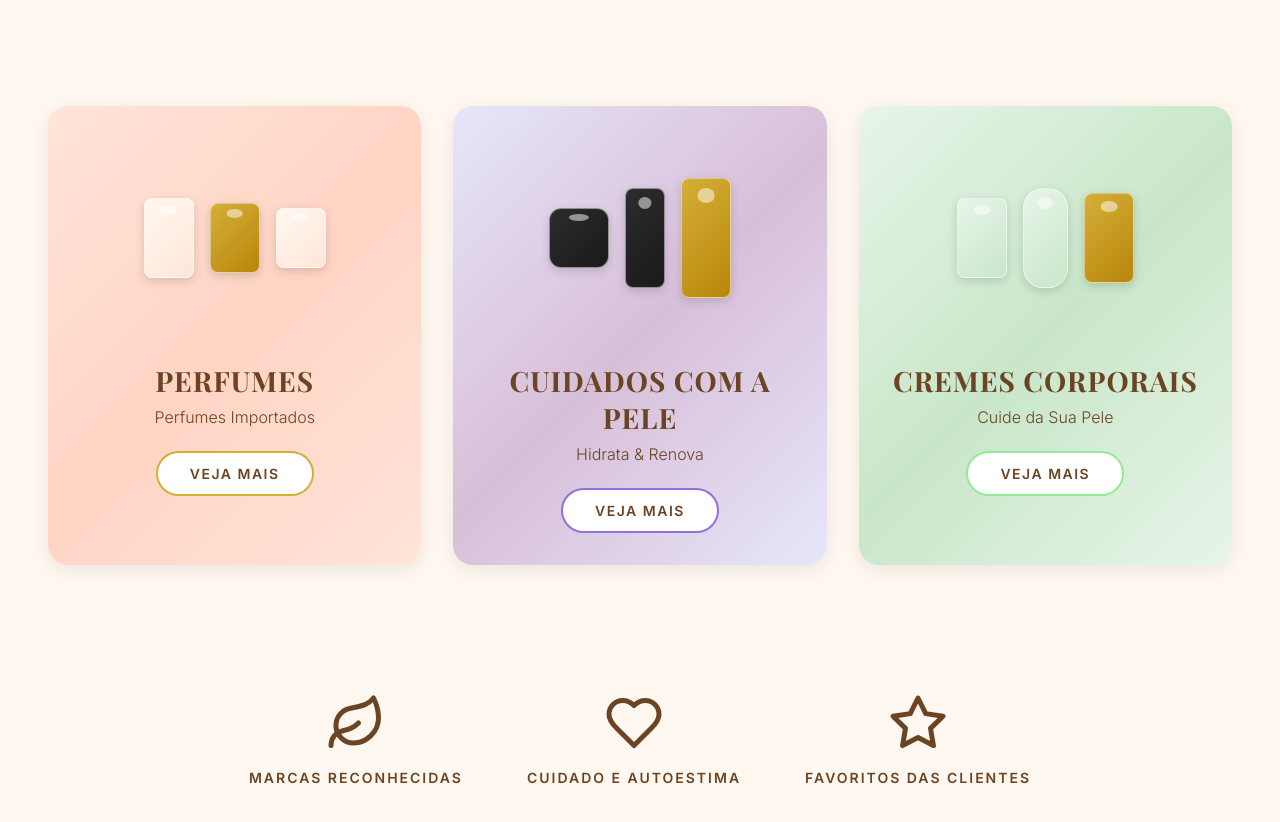
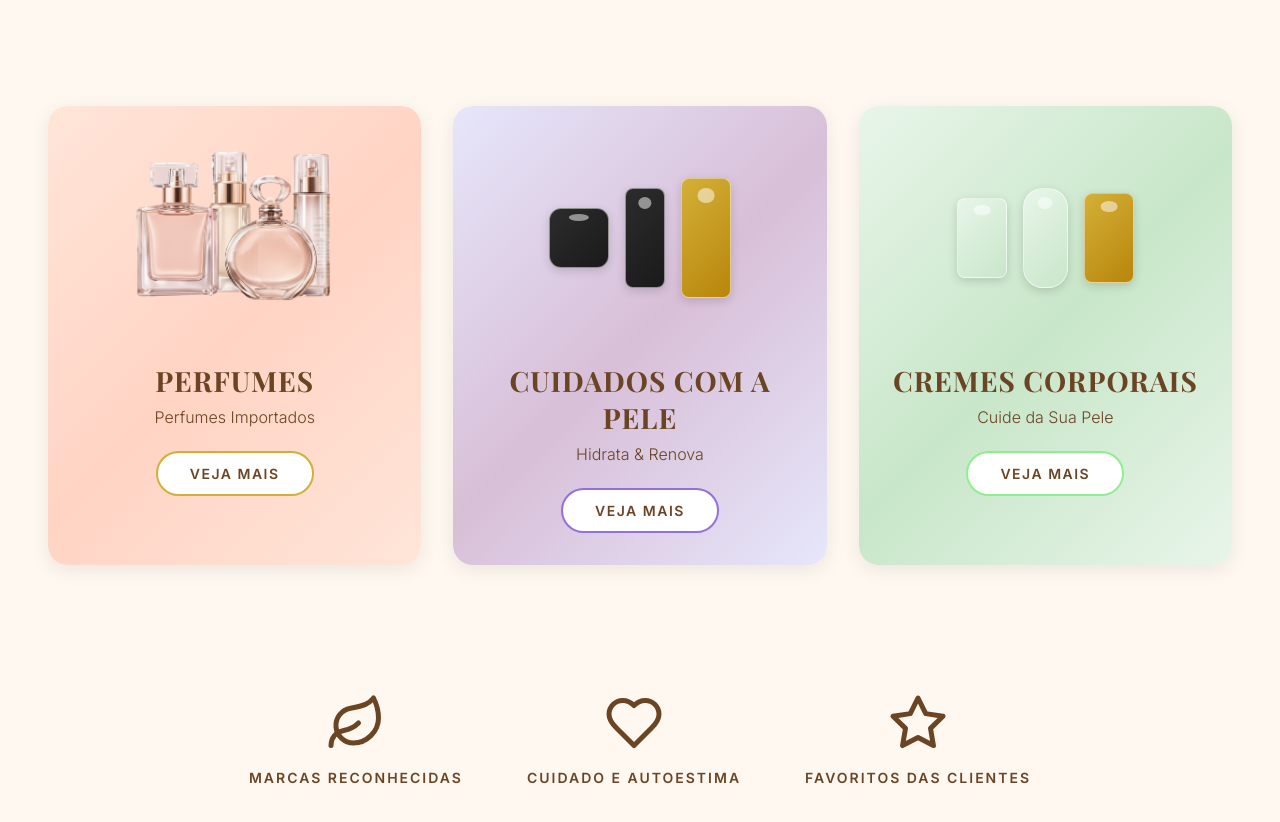
Before and after one commit to Roni-Souza/ProjetoPerfumaria, an Angular app: page / in a window 1280 px wide. Shown: the part 920-1742 px from the top of the page. Built offline with nearby package versions, Linux system fonts and the light colour scheme.

Commit message:
adicionando foto perfumes

```diff
--- a/src/app/app.css
+++ b/src/app/app.css
@@ -233,6 +233,14 @@ body {
   align-items: center;
   justify-content: center;
   margin-bottom: 1.5rem;
+}
+
+.category-image {
+  max-width: 100%;
+  max-height: 100%;
+  height: auto;
+  object-fit: contain;
+  border-radius: 10px;
 }
 
 .product-display {
--- a/src/app/app.html
+++ b/src/app/app.html
@@ -31,11 +31,7 @@
     <div class="categories-container">
       <div class="category-card skincare-card">
         <div class="card-image">
-          <div class="product-display">
-            <div class="card-product card-product-1"></div>
-            <div class="card-product card-product-2"></div>
-            <div class="card-product card-product-3"></div>
-          </div>
+          <img src="/perfumes.png" alt="Perfumes" class="category-image">
         </div>
         <h3 class="category-title">PERFUMES</h3>
         <p class="category-subtitle">Perfumes Importados</p>
```
Also changed, not shown: public/perfumes.png (added).
